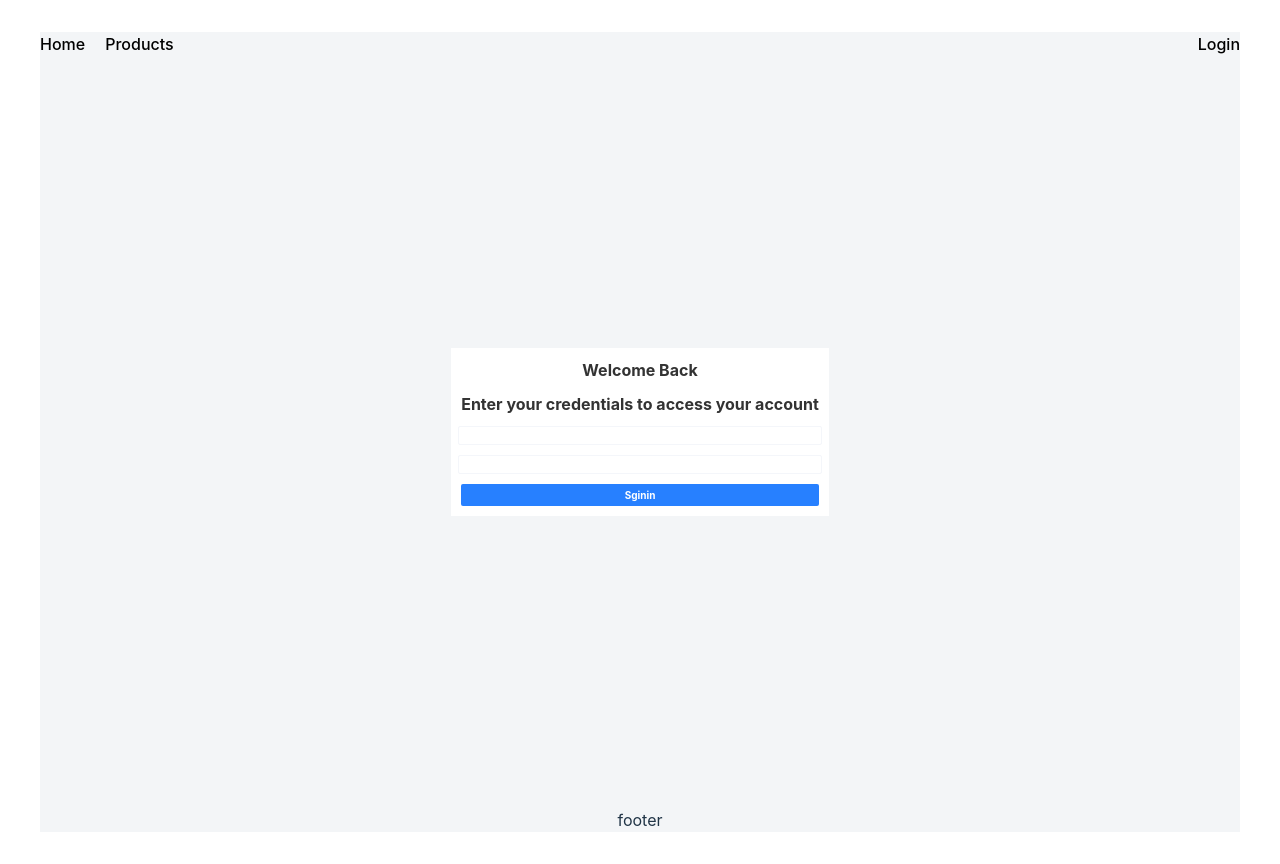
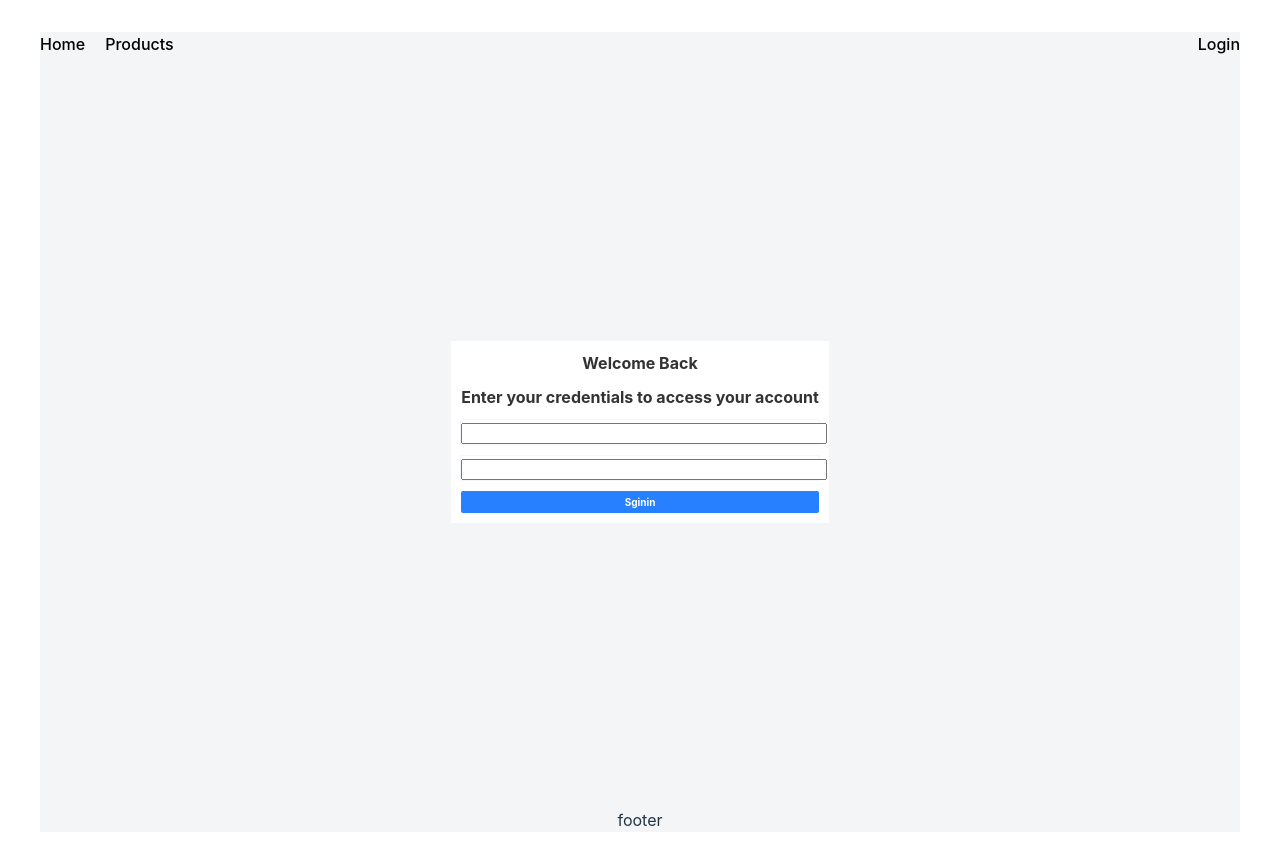
Before and after one commit to mbagher26/youtube-learn, a React (Vite) app: page /register in a window 1280 px wide. Built offline with nearby package versions, Linux system fonts and the light colour scheme.

Commit message:
wrap input in div and put className in div

```diff
--- a/src/components/input/input.tsx
+++ b/src/components/input/input.tsx
@@ -5,8 +5,9 @@ import styles from './input.module.scss'
 
 const Input = (props: IInputProps) =>{
     return(
-
-            <input {...props} className={styles.input}/>
+        <div className={styles.input}>
+            <input {...props} />
+        </div>
 
     )
 }
```
